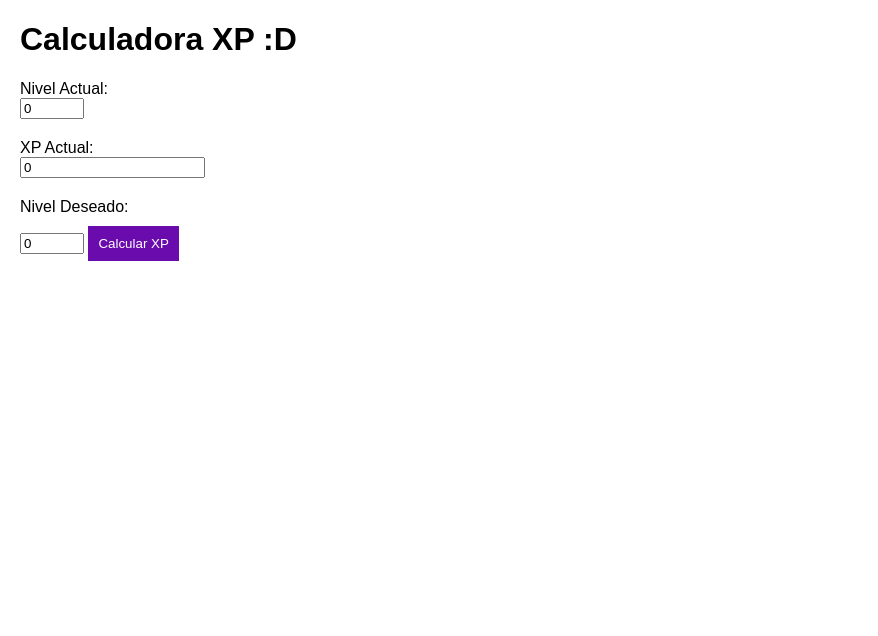
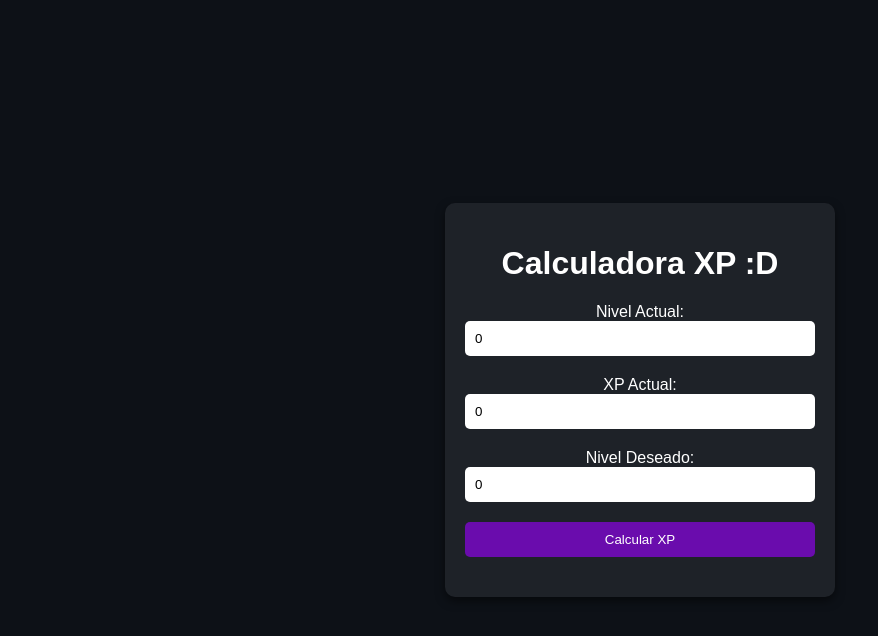
Before and after one commit to SagMCU/Mee6LevelCalculator, a plain HTML site: page index.html in a window 1280 px wide. Shown: the whole page, without its empty margins (0-878 px from the left). Drawn offline with Linux system fonts and the light colour scheme.

Commit message:
Super mejora index.html

```diff
--- a/index.html
+++ b/index.html
@@ -5,15 +5,75 @@
     <meta name="viewport" content="width=device-width, initial-scale=1.0">
     <title>XP Calculator</title>
     <style>
-        body { font-family: Arial, sans-serif; margin: 20px; }
-        label { display: block; margin-top: 10px; }
-        input { margin-bottom: 10px; }
-        button { margin-top: 10px; padding: 10px; background-color: #6a0cad; color: white; border: none; cursor: pointer; }
-        button:hover { background-color: #890be3; }
-        .result { margin-top: 20px; font-weight: bold; }
+        body {
+            font-family: Arial, sans-serif;
+            margin: 0;
+            background-color: #0d1117;
+            color: white;
+            display: flex;
+            justify-content: center;
+            align-items: center;
+            height: 100vh;
+        }
+
+        .container {
+            text-align: center;
+            padding: 20px;
+            border-radius: 10px;
+            background-color: #1e2228;
+            box-shadow: 0px 4px 10px rgba(0, 0, 0, 0.5);
+            max-width: 350px;
+            width: 100%;
+        }
+
+        label {
+            display: block;
+            margin-top: 10px;
+        }
+
+        input {
+            margin-bottom: 10px;
+            padding: 10px;
+            width: 100%;
+            border-radius: 5px;
+            border: none;
+            box-sizing: border-box;
+        }
+
+        button {
+            margin-top: 10px;
+            padding: 10px;
+            background-color: #6a0cad;
+            color: white;
+            border: none;
+            cursor: pointer;
+            border-radius: 5px;
+            width: 100%;
+            box-sizing: border-box;
+        }
+
+        button:hover {
+            background-color: #890be3;
+        }
+
+        .result {
+            margin-top: 20px;
+            font-weight: bold;
+            color: white;
+        }
+
+        @media screen and (max-width: 600px) {
+            body {
+                margin: 10px;
+            }
+            input, button {
+                font-size: 16px;
+            }
+        }
     </style>
 </head>
 <body>
+    <div class="container">
         <h1>Calculadora XP :D</h1>
 
         <label for="current-level">Nivel Actual:</label>
@@ -28,6 +88,7 @@
         <button onclick="calculateXP()">Calcular XP</button>
 
         <div class="result" id="result"></div>
+    </div>
 
     <script>
         // XP Table
@@ -61,10 +122,15 @@
             const xpNeededForCurrent = xpTable[currentLevel];
             const xpToNextLevel = xpNeededForTarget - (xpNeededForCurrent + currentXP);
 
+            const resultElement = document.getElementById('result');
+            let xpText = '';
+
             if (xpToNextLevel >= 0) {
-                document.getElementById('result').textContent = `You need ${xpToNextLevel} more XP to reach level ${targetLevel}.`;
+                xpText = `<span style="color: #2df705;">${xpToNextLevel}</span>`;
+                resultElement.innerHTML = `Tienes que añadir ${xpText} de XP al usuario para el nivel ${targetLevel}.`;
             } else {
-                document.getElementById('result').textContent = `You need to lose ${Math.abs(xpToNextLevel)} XP to reach level ${targetLevel}.`;
+                xpText = `<span style="color: #fa0223;">${Math.abs(xpToNextLevel)}</span>`;
+                resultElement.innerHTML = `Tienes que quitar ${xpText} de XP al usuario para el nivel ${targetLevel}.`;
             }
         }
     </script>
```
Lines whose indentation alone changed are shown as unchanged.
